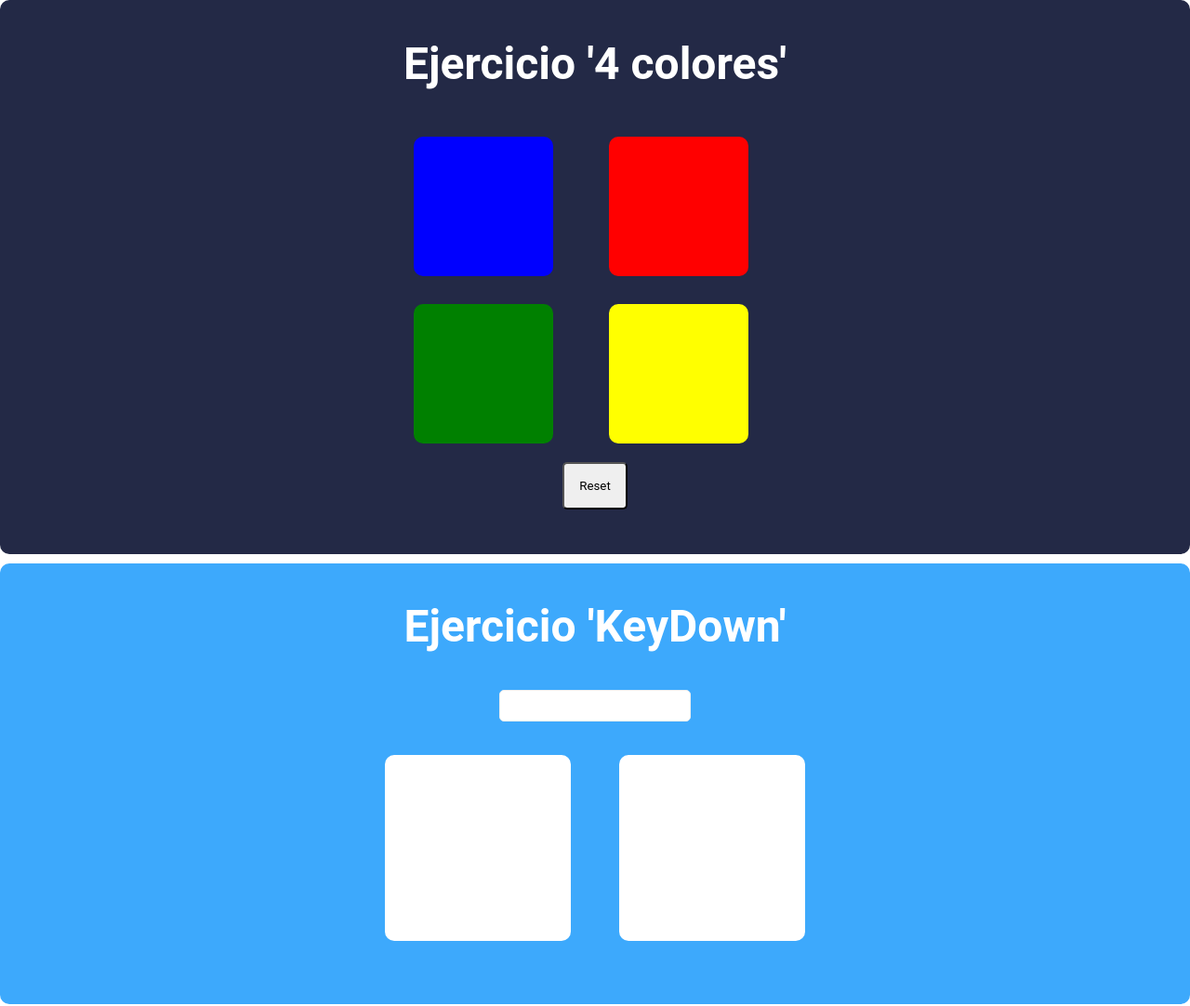
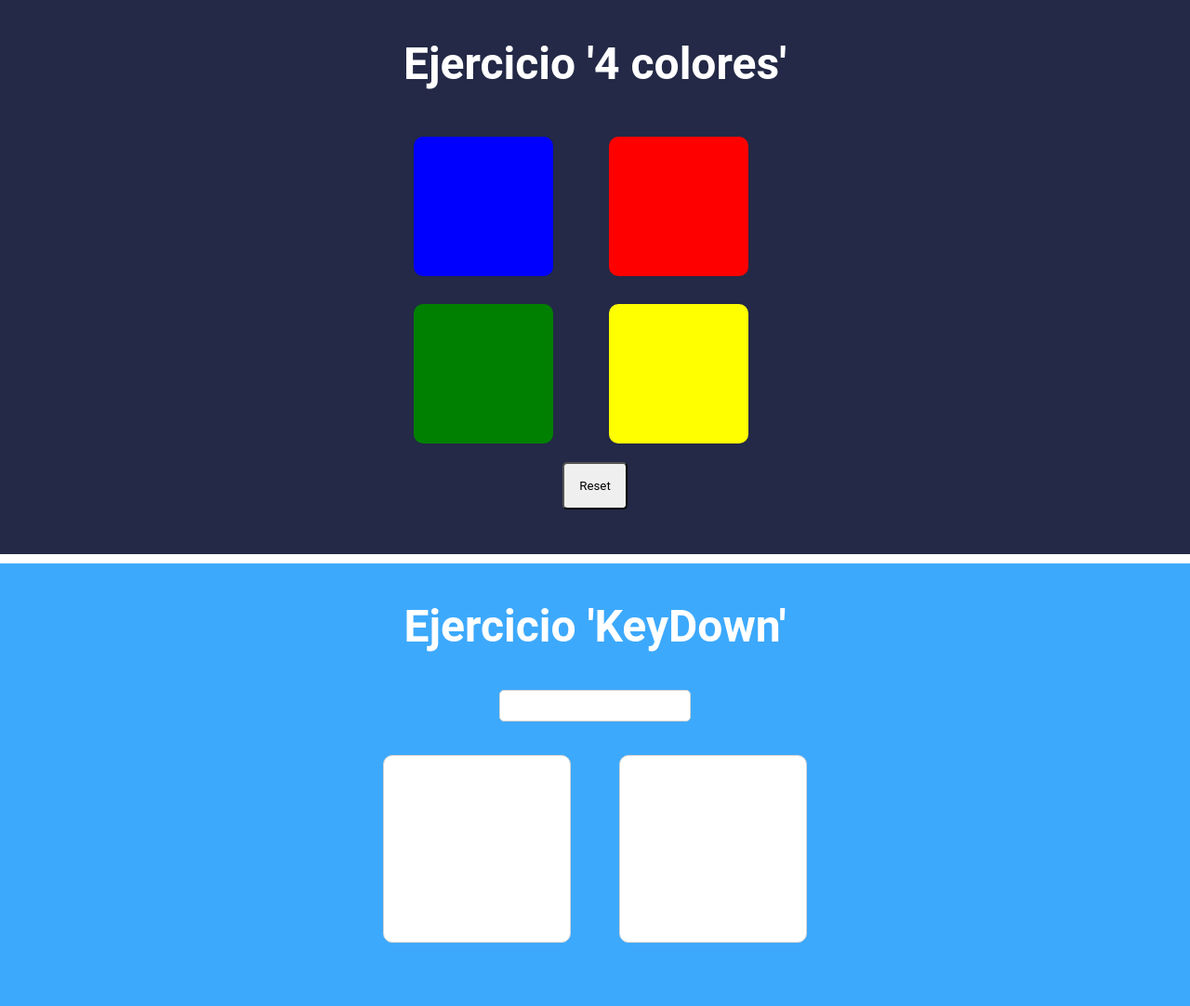
Before and after one commit to jedt89/Funciones, a plain HTML site: page pages/4_colores.html in a window 1280 px wide. Shown: the whole page at 93% size. Drawn offline with Linux system fonts and the light colour scheme.

Commit message:
update styles

```diff
--- a/src/assets/css/style.css
+++ b/src/assets/css/style.css
@@ -115,6 +115,7 @@ button {
   width: 100%;
   padding-bottom: 3rem;
   color: white;
+  border-radius: 0px;
 }
 
 .input-colors-section {
@@ -122,16 +123,20 @@ button {
   width: 100%;
   padding-bottom: 3rem;
   color: white;
+  border-radius: 0px;
 
   div {
     display: flex;
     justify-content: center;
     gap: 2rem;
 
+    div {
+      border: 1px solid lightgray;
+    }
   }
 
   input {
-    border: 1px solid #efefef;
+    border: 1px solid lightgray;
   }
 }
 
```
